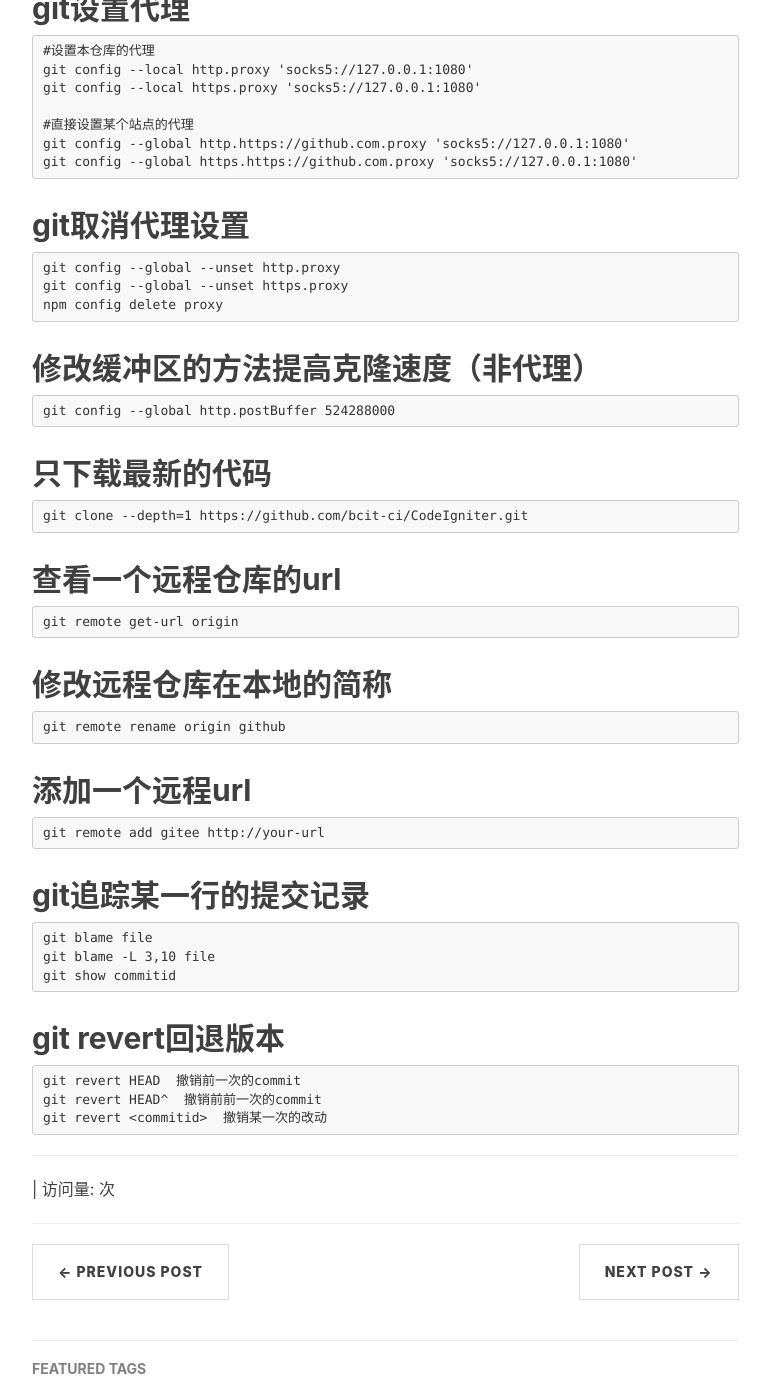
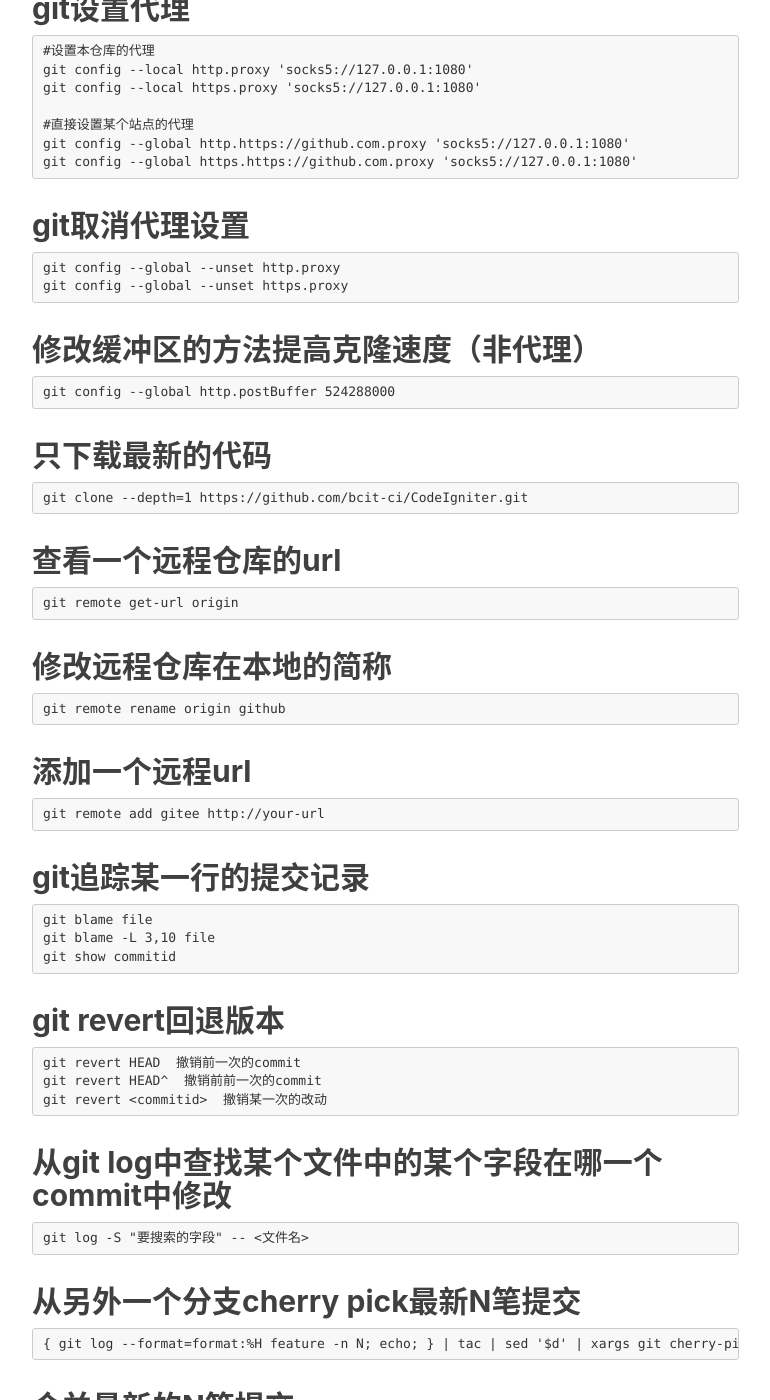
Before and after one commit to zh616110538/zh616110538.github.io, a Jekyll site: the page built from _posts/2020-08-17-git常用操作个人总结.markdown, in a window 1280 px wide and 1400 px high, scrolled down 967 px. Shown: the whole window, without its empty margins (233-1003 px from the left). Built offline with Jekyll 4.4.1, drawn with Linux system fonts in a browser that asks for light colours; nearby versions of some CDN libraries; comment, search, counter and statistics services are not loaded; some of the changed text lies outside the part shown.

Commit message:
update git

```diff
--- a/_posts/2020-08-17-git常用操作个人总结.markdown
+++ b/_posts/2020-08-17-git常用操作个人总结.markdown
@@ -41,7 +41,6 @@ tags:
 ## git取消代理设置
     git config --global --unset http.proxy
     git config --global --unset https.proxy
-    npm config delete proxy
 
 ## 修改缓冲区的方法提高克隆速度（非代理）
 
@@ -68,3 +67,17 @@ tags:
     git revert HEAD  撤销前一次的commit
     git revert HEAD^  撤销前前一次的commit
     git revert <commitid>  撤销某一次的改动
+
+## 从git log中查找某个文件中的某个字段在哪一个commit中修改
+
+    git log -S "要搜索的字段" -- <文件名>
+
+## 从另外一个分支cherry pick最新N笔提交
+
+    { git log --format=format:%H feature -n N; echo; } | tac | sed '$d' | xargs git cherry-pick
+
+## 合并最新的N笔提交
+
+    git rebase -i HEAD~N
+
+然后将除了第一个提交之外的所有提交从`pick`改为`squash`或`s`。
```
